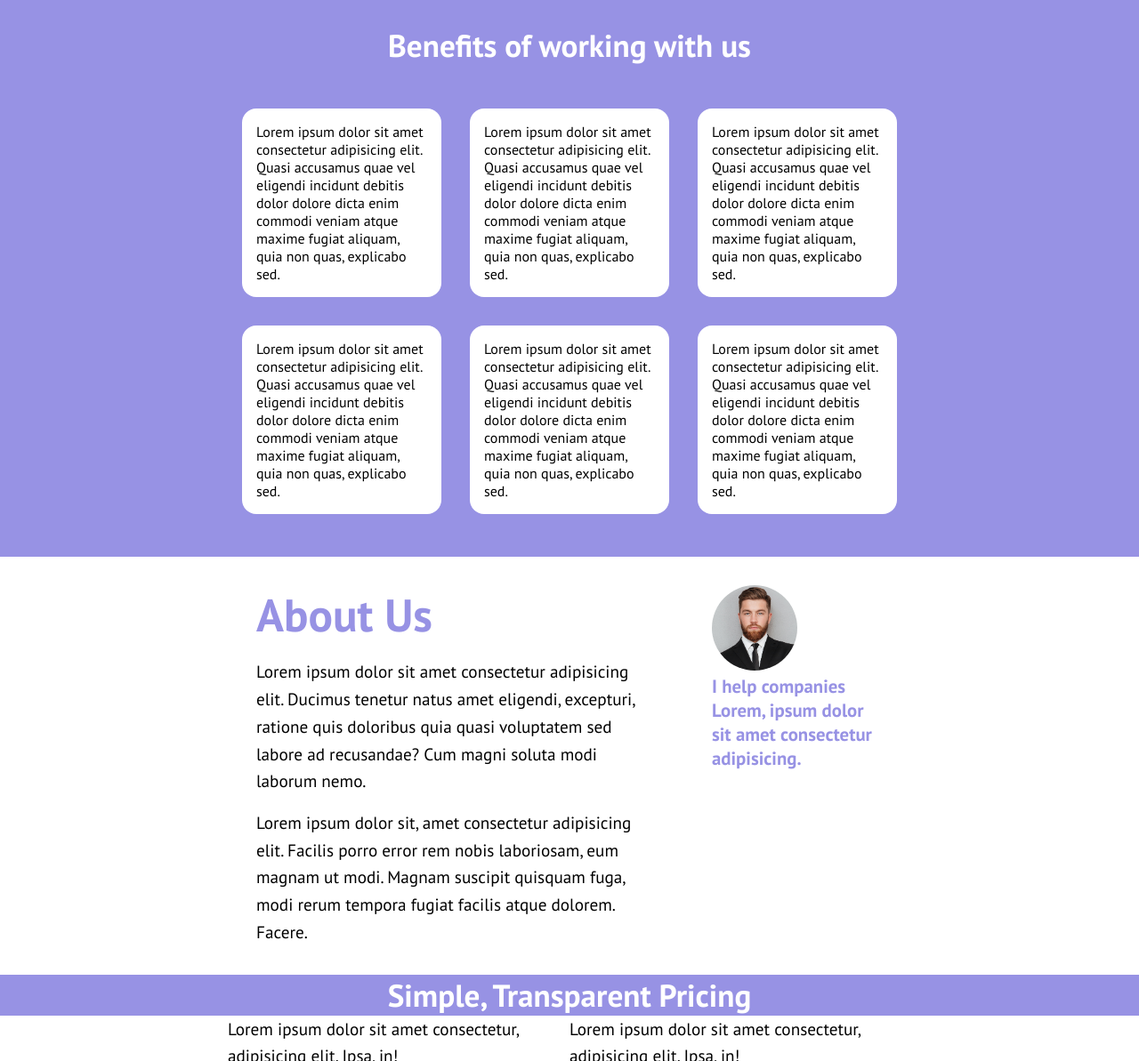
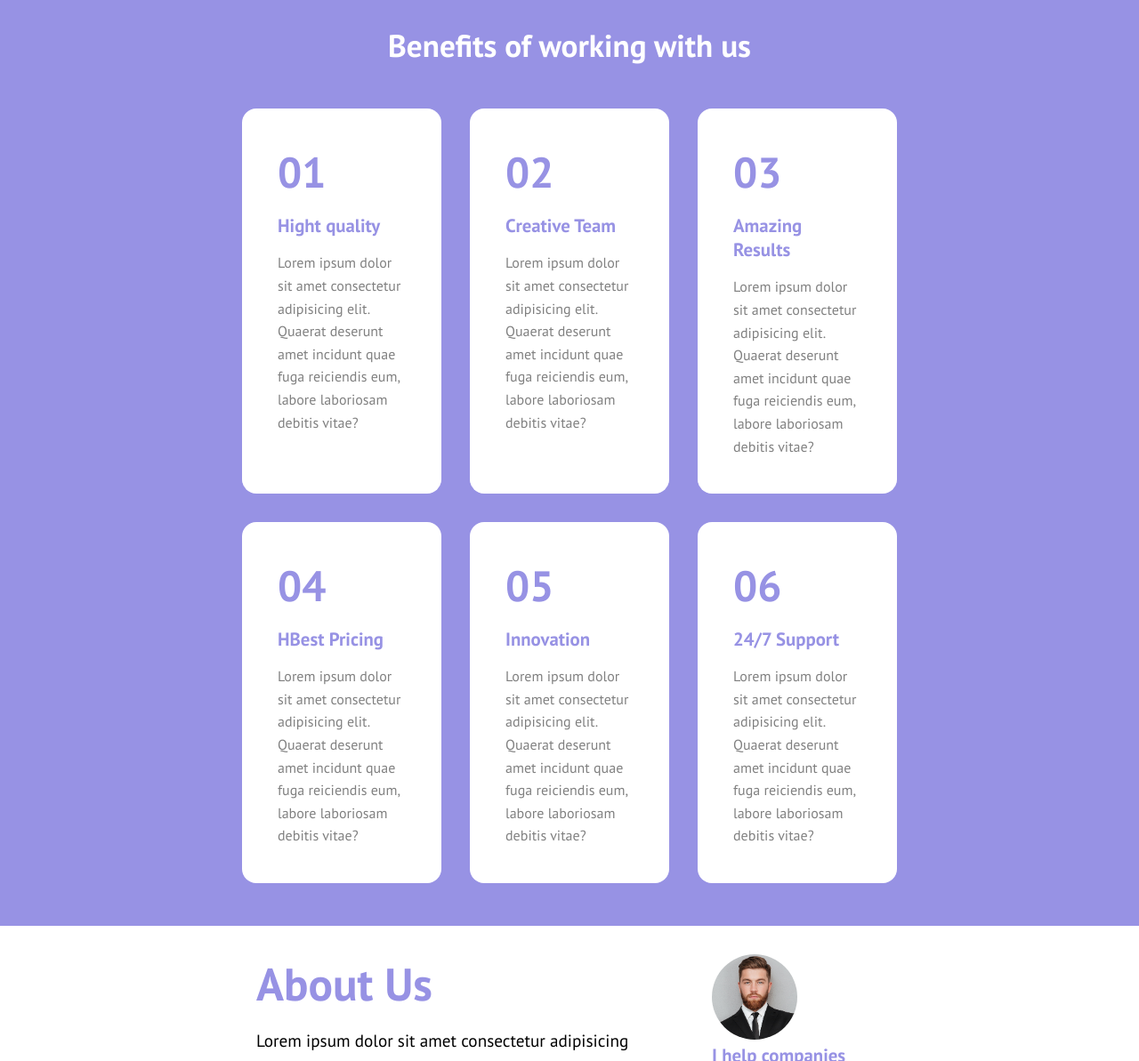
Before and after one commit to simoneevacca/htmlcss-responsive-layout, a plain HTML site: page index.html in a window 1280 px wide. Shown: the part 2760-3953 px from the top of the page at 89% size. Drawn offline with Linux system fonts and the light colour scheme.

Commit message:
add benefits card content

```diff
--- a/assets/css/style.css
+++ b/assets/css/style.css
@@ -258,7 +258,11 @@ header i {
     color: white;
     padding-bottom: 2rem;
 }
-
+.name {
+    font-size: 1.5rem;
+    font-weight: bold;
+    margin-top: 1.5rem;
+}
 
 /* #endregion partners */
 
@@ -272,6 +276,10 @@ header i {
     color: white;
     padding: 1rem 0 2rem 0;
 }
+.benefits h4 {
+    color: var(--main-color);
+    padding: 1rem 0 1rem 0;
+}
 
 .benefits .container {
     flex-direction: column;
@@ -279,7 +287,18 @@ header i {
 
 .benefits .card {
     background-color: white;
+    padding: 2.5rem;
 }
+.number {
+    font-size: 3rem;
+    font-weight: bold;
+    color: var(--main-color);
+}
+.benefits p {
+    font-size: 1rem;
+    color: grey;
+}
+
 
 /* #endregion benefits */
 
@@ -339,6 +358,9 @@ header i {
     .partner-card {
         flex-direction: row;
     }
+    .partner-right {
+        text-align: start;
+    }
 
 }
 
--- a/index.html
+++ b/index.html
@@ -129,7 +129,9 @@
                         <img class="testimonial" src="./assets/img/testimonial1.jpg" alt="">
                     </div>
                     <div class="partner-right">
-                        <p>Lorem, ipsum dolor sit amet consectetur adipisicing elit. Nihil laborum adipisci consequatur doloribus labore quae quasi corporis laboriosam vel voluptate.</p>
+                        <p>Lorem, ipsum dolor sit amet consectetur adipisicing elit. Nihil laborum adipisci consequatur
+                            doloribus labore quae quasi corporis laboriosam vel voluptate.</p>
+                        <div class="name">NAT RAYNOLDS</div>
                     </div>
                 </div>
                 <div class="partner-card">
@@ -137,7 +139,9 @@
                         <img class="testimonial" src="./assets/img/testimonial2.jpg" alt="">
                     </div>
                     <div class="partner-right">
-                        <p>Lorem, ipsum dolor sit amet consectetur adipisicing elit. Nihil laborum adipisci consequatur doloribus labore quae quasi corporis laboriosam vel voluptate.</p>
+                        <p>Lorem, ipsum dolor sit amet consectetur adipisicing elit. Nihil laborum adipisci consequatur
+                            doloribus labore quae quasi corporis laboriosam vel voluptate.</p>
+                        <div class="name">CELIA ALMEDA</div>
                     </div>
                 </div>
                 <div class="partner-card">
@@ -145,7 +149,9 @@
                         <img class="testimonial" src="./assets/img/testimonial3.jpg" alt="">
                     </div>
                     <div class="partner-right">
-                        <p>Lorem, ipsum dolor sit amet consectetur adipisicing elit. Nihil laborum adipisci consequatur doloribus labore quae quasi corporis laboriosam vel voluptate.</p>
+                        <p>Lorem, ipsum dolor sit amet consectetur adipisicing elit. Nihil laborum adipisci consequatur
+                            doloribus labore quae quasi corporis laboriosam vel voluptate.</p>
+                        <div class="name">BOB ROBERTS</div>
                     </div>
                 </div>
             </div>
@@ -157,36 +163,62 @@
                 <h3>Benefits of working with us</h3>
                 <div class="row">
                     <div class="col-12 col-md-6 col-lg-4">
-                        <div class="card">Lorem ipsum dolor sit amet consectetur adipisicing elit. Quasi accusamus quae
-                            vel eligendi incidunt debitis dolor dolore dicta enim commodi veniam atque maxime fugiat
-                            aliquam, quia non quas, explicabo sed.</div>
+                        <div class="card">
+                            <div class="number">01</div>
+                            <h4>Hight quality</h4>
+                            <p>Lorem ipsum dolor sit amet consectetur adipisicing elit. Quaerat deserunt amet incidunt
+                                quae fuga reiciendis eum, labore laboriosam debitis vitae?</p>
+                        </div>
                     </div>
                     <div class="col-12 col-md-6 col-lg-4">
-                        <div class="card">Lorem ipsum dolor sit amet consectetur adipisicing elit. Quasi accusamus quae
-                            vel eligendi incidunt debitis dolor dolore dicta enim commodi veniam atque maxime fugiat
-                            aliquam, quia non quas, explicabo sed.</div>
+                        <div class="card">
+                            <div class="number">02</div>
+                            <h4>Creative Team</h4>
+                            <p>Lorem ipsum dolor sit amet consectetur adipisicing elit. Quaerat deserunt amet incidunt
+                                quae fuga reiciendis eum, labore laboriosam debitis vitae?</p>
+                        </div>
                     </div>
                     <div class="col-12 col-md-6 col-lg-4">
-                        <div class="card">Lorem ipsum dolor sit amet consectetur adipisicing elit. Quasi accusamus quae
-                            vel eligendi incidunt debitis dolor dolore dicta enim commodi veniam atque maxime fugiat
-                            aliquam, quia non quas, explicabo sed.</div>
+                        <div class="card">
+                            <div class="number">03</div>
+                            <h4>Amazing Results</h4>
+                            <p>Lorem ipsum dolor sit amet consectetur adipisicing elit. Quaerat deserunt amet incidunt
+                                quae
+                                fuga reiciendis eum, labore laboriosam debitis vitae?</p>
+                        </div>
                     </div>
                     <div class="col-12 col-md-6 col-lg-4">
-                        <div class="card">Lorem ipsum dolor sit amet consectetur adipisicing elit. Quasi accusamus quae
-                            vel eligendi incidunt debitis dolor dolore dicta enim commodi veniam atque maxime fugiat
-                            aliquam, quia non quas, explicabo sed.</div>
+                        <div class="card">
+                            <div class="number">04</div>
+                            <h4>HBest Pricing</h4>
+                            <p>Lorem ipsum dolor sit amet consectetur adipisicing elit. Quaerat deserunt amet incidunt
+                                quae
+                                fuga
+                                reiciendis eum, labore laboriosam debitis vitae?</p>
+                        </div>
                     </div>
                     <div class="col-12 col-md-6 col-lg-4">
-                        <div class="card">Lorem ipsum dolor sit amet consectetur adipisicing elit. Quasi accusamus quae
-                            vel eligendi incidunt debitis dolor dolore dicta enim commodi veniam atque maxime fugiat
-                            aliquam, quia non quas, explicabo sed.</div>
+                        <div class="card">
+                            <div class="number">05</div>
+                            <h4>Innovation</h4>
+                            <p>Lorem ipsum dolor sit amet consectetur adipisicing elit. Quaerat deserunt amet incidunt
+                                quae
+                                fuga
+                                reiciendis eum, labore laboriosam debitis vitae?</p>
+                        </div>
                     </div>
                     <div class="col-12 col-md-6 col-lg-4">
-                        <div class="card">Lorem ipsum dolor sit amet consectetur adipisicing elit. Quasi accusamus quae
-                            vel eligendi incidunt debitis dolor dolore dicta enim commodi veniam atque maxime fugiat
-                            aliquam, quia non quas, explicabo sed.</div>
+                        <div class="card">
+                            <div class="number">06</div>
+                            <h4>24/7 Support</h4>
+                            <p>Lorem ipsum dolor sit amet consectetur adipisicing elit. Quaerat deserunt amet incidunt
+                                quae
+                                fuga
+                                reiciendis eum, labore laboriosam debitis vitae?</p>
+                        </div>
                     </div>
                 </div>
+            </div>
             </div>
         </section>
 
```
